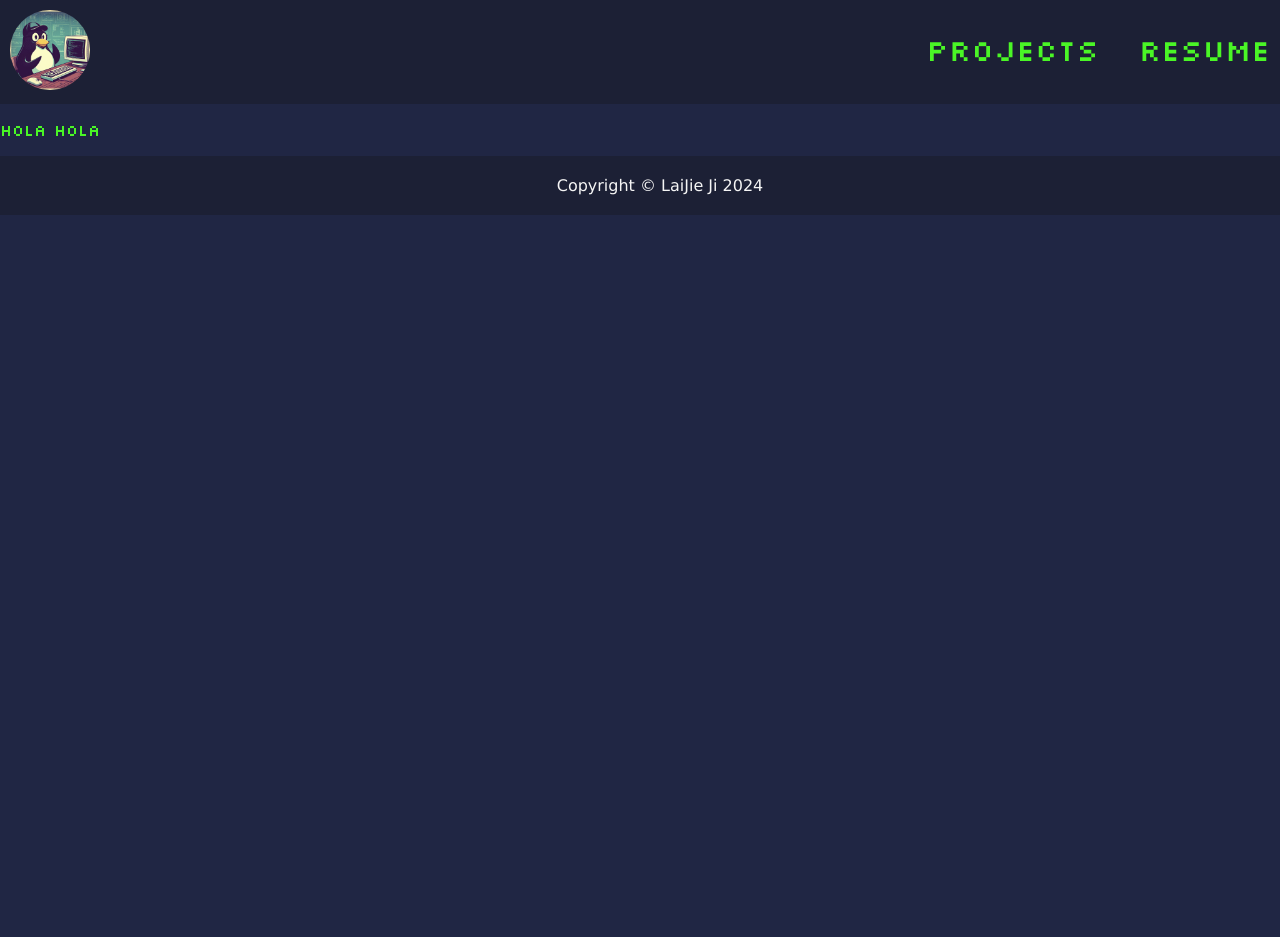
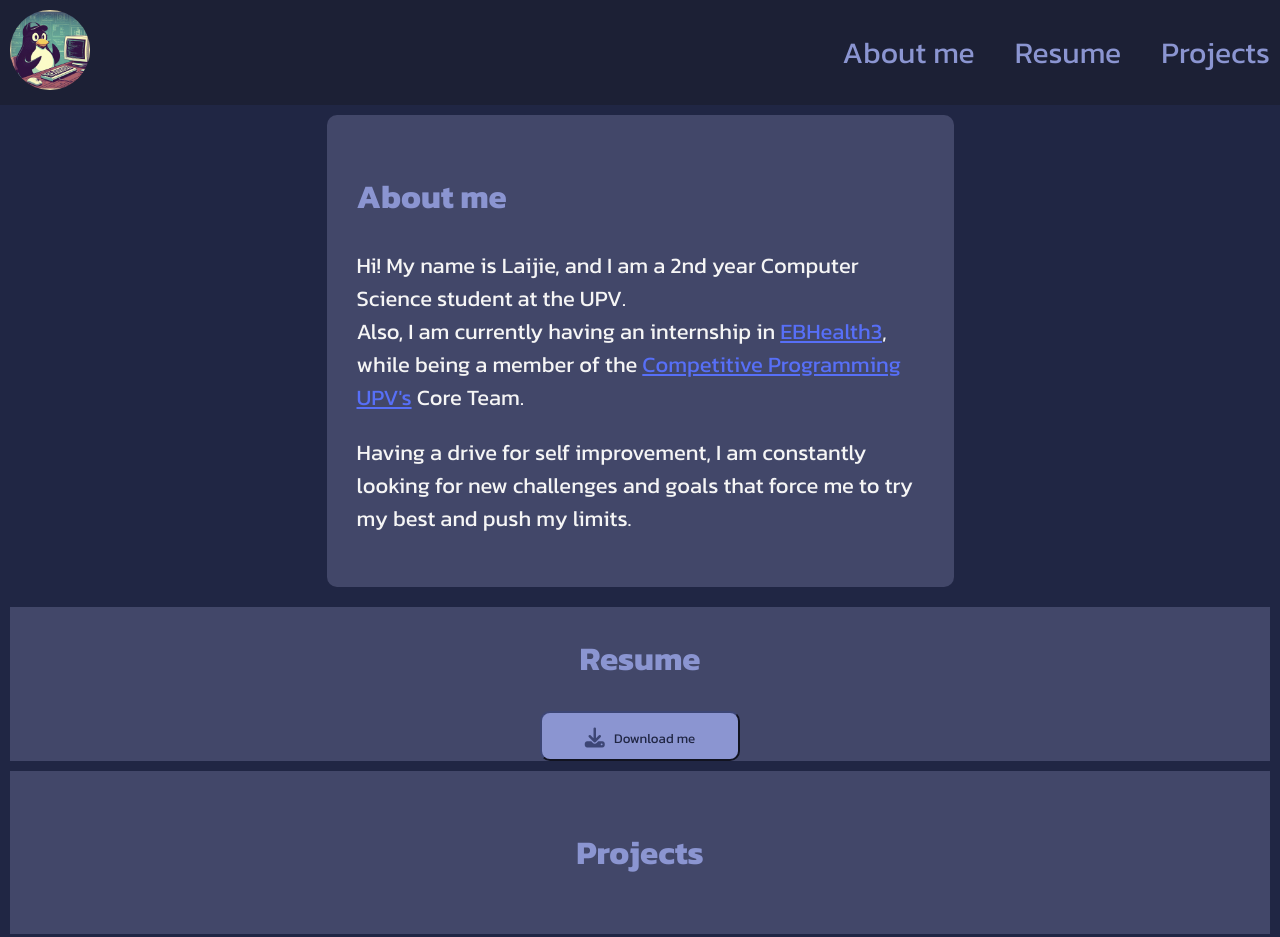
Before and after one commit to LaijieJi/personalPortfolio, a plain HTML site: page index.html in a window 1280 px wide. Shown: the top 937 px of the page. Before the commit the page ends 800 px from the top, so only its background shows below. Drawn offline with Linux system fonts and the light colour scheme.

Commit message:
feat: Sections and jump links added

```diff
--- a/index.html
+++ b/index.html
@@ -3,9 +3,13 @@
         <meta charset="UTF-8">
         <link rel="preconnect" href="https://fonts.googleapis.com">
         <link rel="preconnect" href="https://fonts.gstatic.com" crossorigin>
-        <link href="https://fonts.googleapis.com/css2?family=Silkscreen:wght@400;700&display=swap" rel="stylesheet">
+        <link href="https://fonts.googleapis.com/css2?family=Kanit:ital,wght@0,400;0,500;0,700;0,800;0,900;1,400;1,800&display=swap" rel="stylesheet">
         <link rel="stylesheet" href="styles.css">
+
+        <script src="https://kit.fontawesome.com/48d4986649.js" crossorigin="anonymous"></script>
+
         <title>Laijie Ji | Portfolio</title>
+
     </head>
 
     <body id="background">
@@ -13,20 +17,57 @@
             <div class="topnav">
                 <div id="mainIcon"><a href="#"><img id="logo" src="./resources/image0.jpeg"></a></div>
                 <div class="navButtons">
-                    <div class="navbaritem"><a  href="">Projects</a></div>
-                    <div class="navbaritem"><a  href="">Resume</a></div>
+                    <div class="navbaritem"><a href="#Aboutme">About me</a></div>
+                    <div class="navbaritem"><a  href="#Resume">Resume</a></div>
+                    <div class="navbaritem"><a  href="#Projects">Projects</a></div>
                 </div>
             </div>
         </nav>
         <main>
             <section>
+                <div style="display: flex; justify-content: center; padding: 10px;">
+                    <div class="subsection" style="padding: 30px; border-radius: 10px; flex-shrink: 0; width: 45%;">
+                        <h1 id="Aboutme">
+                            About me
+                        </h1>
+                        <p>
+                            Hi! My name is Laijie, and I am a 2nd year Computer Science student at the UPV.
+                            <br>
+                            Also, I am currently having an internship in <a href="https://ebhealth3.es/" target="_blank">EBHealth3</a>,
+                            while being a member of the <a href="https://www.cpupv.es" target="_blank">Competitive Programming UPV's</a> Core Team.
+                        </p>
+                        <p>
+                            Having a drive for self improvement, I am constantly looking for new challenges and goals that force me to try my best and
+                            push my limits.
+                        </p>
+                    </div>
+                </div>
+            </section>
+            <section class="subsection" style="display: flex; flex-direction: column; justify-content: center; align-items: center; margin: 10px;">
+                <header>
+                    <div>
+                        <h1 style="text-align: center" id="Resume">
+                            Resume
+                        </h1>
+                        <div>
+                            <button style="width: 200px; height: 50px; background-color: #8b95d1; border-color: #3d4675; border-radius: 10px;
+                            padding: 15px; font-family: 'Kanit', sans-serif; color: #202644">
+                                <i class="fa-solid fa-download fa-xl" style="color: #3d4675; height: 30px;"></i>
+                                &nbsp Download me
+                            </button>
+                        </div>
+                    </div>
+                </header>
 
             </section>
-            <header>
-
-            </header>
-            <section>
-                <p class="terminal">Hola hola</p>
+            <section class="subsection" style="display: flex; flex-direction: column; justify-content: center; align-items: center; margin: 10px;">
+                <header>
+                    <div class="subsection" style="padding: 30px;">
+                        <h1 style="text-align: center;" id="Projects">
+                            Projects
+                        </h1>
+                    </div>
+                </header>
             </section>
 
         </main>
--- a/styles.css
+++ b/styles.css
@@ -1,5 +1,10 @@
 body {
     margin: 0px;
+}
+
+h1 {
+    font-family: 'Kanit', sans-serif;
+    color: #8b95d1;
 }
 
 #background {
@@ -8,20 +13,10 @@ body {
 
 .subsection {
     background-color: #424769;
-}
-
-.subsubsection {
-    background-color: #7077a1;
-}
-
-.terminal {
-    font-family: 'Silkscreen', sans-serif;
-    color: #4af626
-}
-
-.text {
-    font-family: 'Silkscreen', sans-serif;
-    color: #f6b17a;
+    font-family: 'Kanit', sans-serif;
+    font-style: normal;
+    font-size: 22px;
+    color: whitesmoke;
 }
 
 nav {
@@ -58,13 +53,21 @@ nav {
 
 .navbaritem a{
     font-size: 30px;
-    color: #4af626;
-    font-family: 'Silkscreen', sans-serif;
+    color: #8b95d1;
+    font-family: 'Kanit', sans-serif;
 }
 
 .navButtons {
     display: flex;
 }
+.subsection a:link {
+    color: #576ff7;
+}
+
+.subsection a:visited {
+    color: #576ff7;
+}
+
 
 footer {
     font-family: Verdana, Geneva, Tahoma, sans-serif;
```
